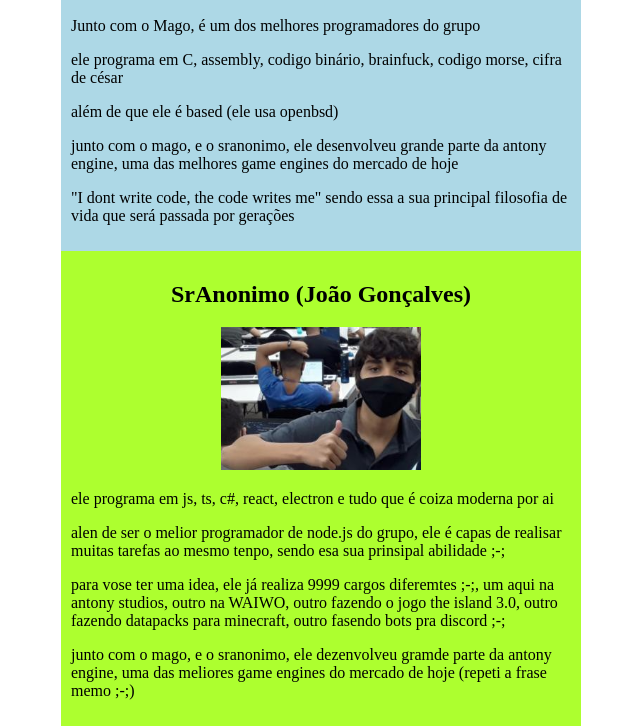
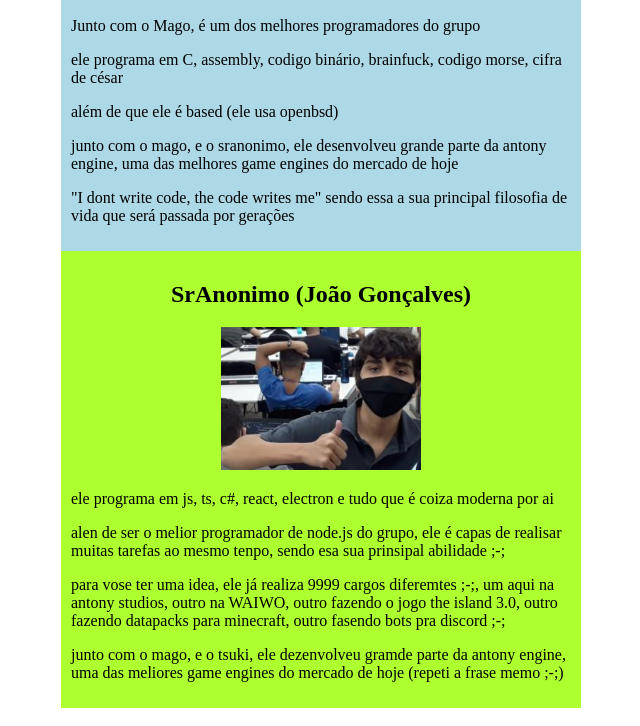
Before and after one commit to Antony-e-Amigos-Studios/Antony-e-Amigos-Studios.github.io, a plain HTML site: page index.html in a window 1280 px wide. Shown: the part 2602-3328 px from the top of the page, without its empty margins (319-959 px from the left). Drawn offline with Linux system fonts and the light colour scheme.

Commit message:
typo fixed

```diff
--- a/index.html
+++ b/index.html
@@ -108,7 +108,7 @@
             <p>ele programa em js, ts, c#, react, electron e tudo que é coiza moderna por ai</p>
             <p>alen de ser o melior programador de node.js do grupo, ele é capas de realisar muitas tarefas ao mesmo tenpo, sendo esa sua prinsipal abilidade ;-;</p>
             <p>para vose ter uma idea, ele já realiza 9999 cargos diferemtes ;-;, um aqui na antony studios, outro na WAIWO, outro fazendo o jogo the island 3.0, outro fazendo datapacks para minecraft, outro fasendo bots pra discord ;-;</p>
-            <p>junto com o mago, e o sranonimo, ele dezenvolveu gramde parte da antony engine, uma das meliores game engines do mercado de hoje (repeti a frase memo ;-;)</p>
+            <p>junto com o mago, e o tsuki, ele dezenvolveu gramde parte da antony engine, uma das meliores game engines do mercado de hoje (repeti a frase memo ;-;)</p>
         </div>
     </div>
 
```
